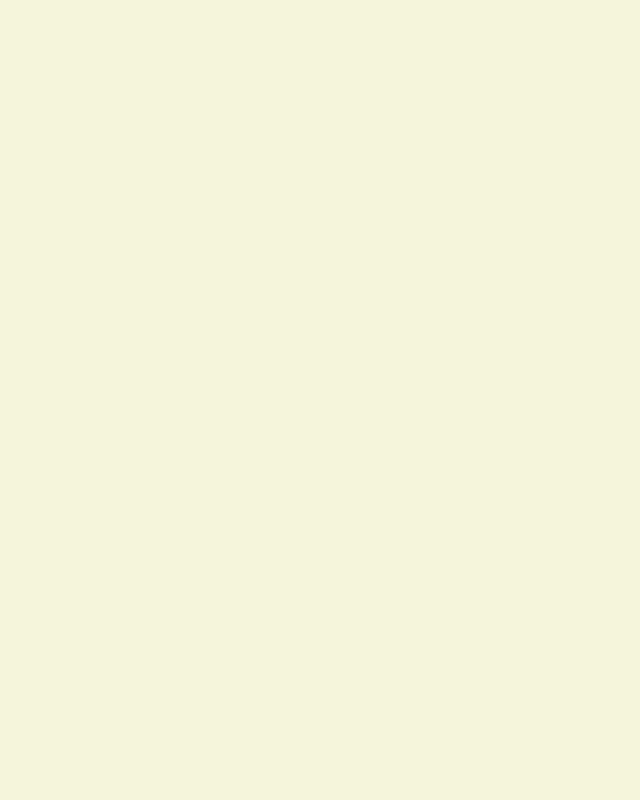
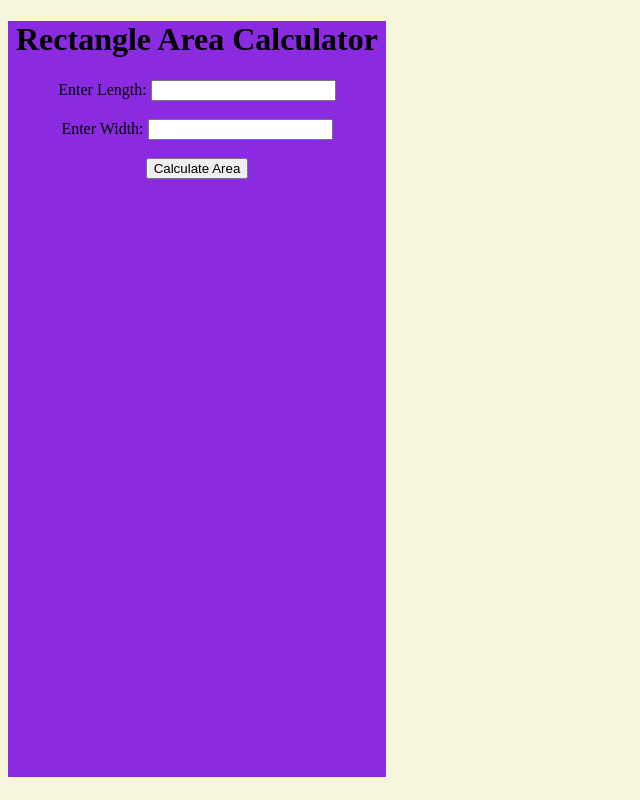
Before and after one commit to DavidOlwangu/rectCalculator, a plain HTML site: page index.html in a window 1280 px wide. Shown: the whole page, without its empty margins (0-640 px from the left). Drawn offline with Linux system fonts and the light colour scheme.

Commit message:
Update page html structure

```diff
--- a/index.html
+++ b/index.html
@@ -5,3 +5,28 @@
     <meta name="viewport" content="width=device-width, initial-scale=1.0">
     <title>Rectangle Calculator</title>
     <link href="style.css" rel="stylesheet">
+</head>
+<body>
+    <div class="container">
+
+        <div>
+            <h1>Rectangle Area Calculator</h1>
+        </div>
+
+        <div>
+            <label for="length">Enter Length:</label>
+            <input type="number" id="length" name="length" required><br><br>
+
+            <label for="width">Enter Width:</label>
+            <input type="number" id="width" name="width" required><br><br>
+
+            <div>
+                <button type="submit" onclick="calculateArea()">Calculate Area</button>
+                <p id="result"></p>
+            </div>
+        </div>
+
+    </div>
+    <script src="script.js"></script>
+</body>
+</html>
```
Also changed, not shown: script.js (line endings or trailing spaces).
